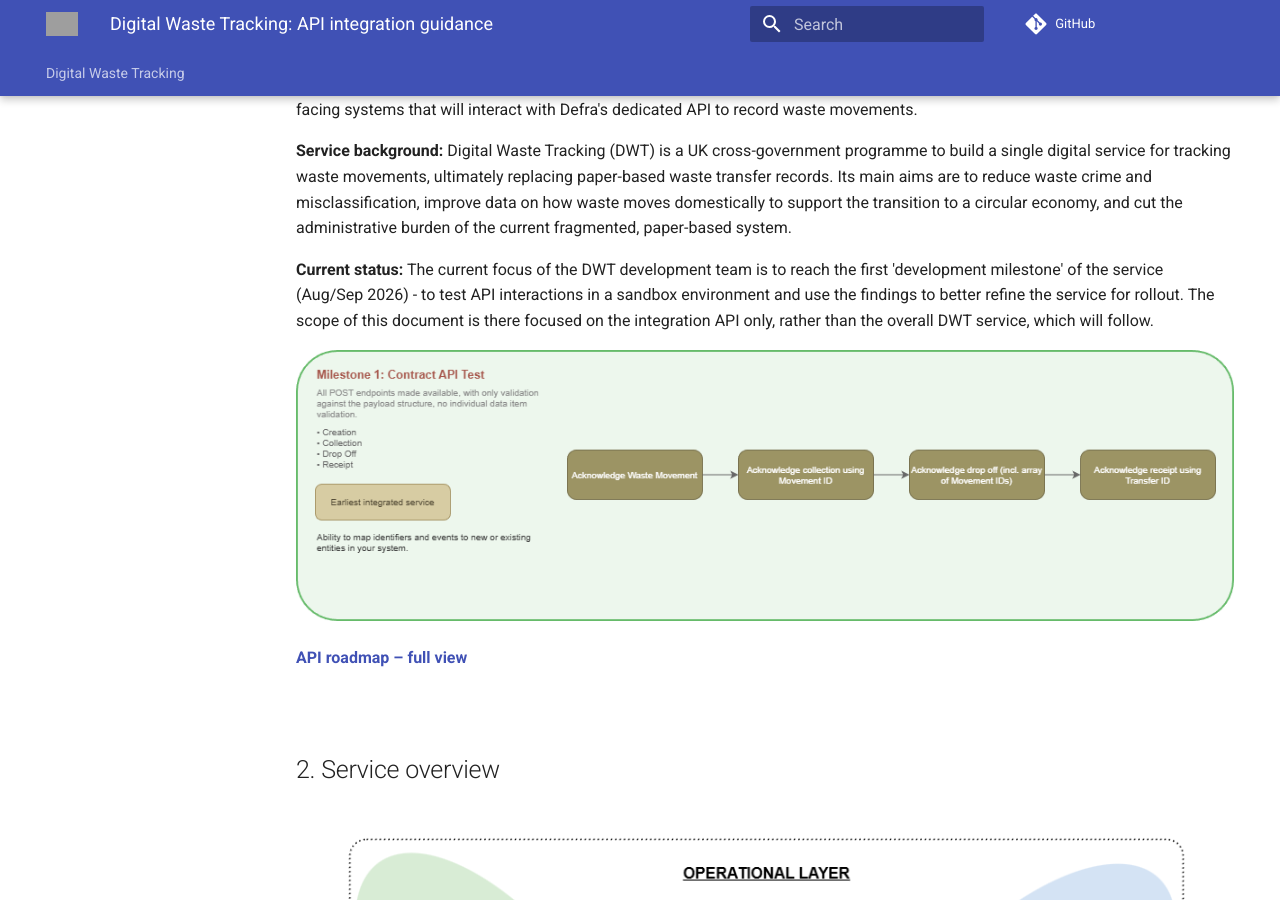
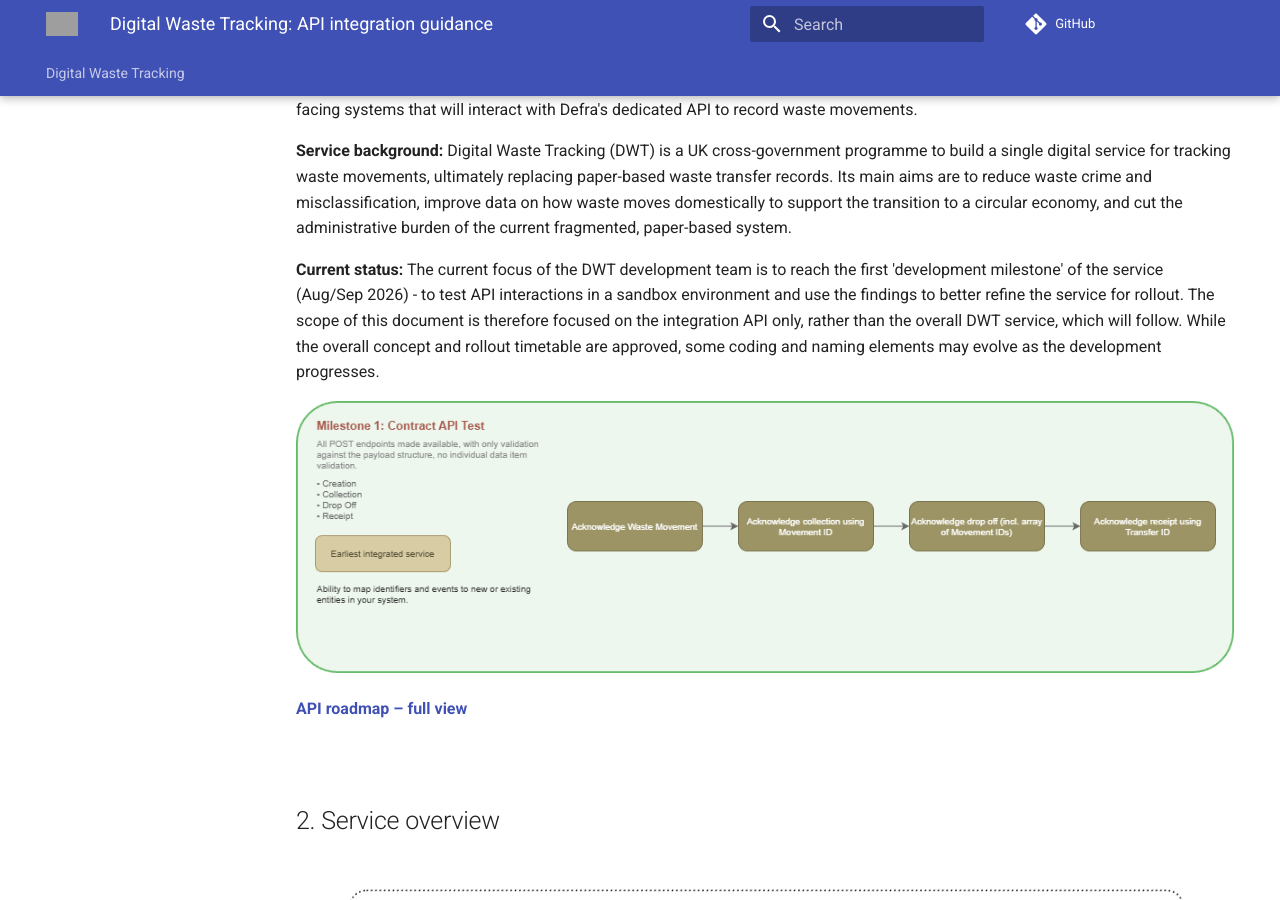
Before and after one commit to DEFRA/digital-waste-tracking-api-docs, an MkDocs documentation site: the page built from docs/software-provider-integration-guidance.md, in a window 1280 px wide and 900 px high, scrolled down 961 px. Built offline with MkDocs 1.6.1 and Material for MkDocs 9.7.7, drawn with Linux system fonts in a browser that asks for light colours; comment, search, counter and statistics services are not loaded; the version menu is left out; grey boxes are pictures that could not be loaded.

Commit message:
Update software-provider-integration-guidance.md

```diff
--- a/docs/software-provider-integration-guidance.md
+++ b/docs/software-provider-integration-guidance.md
@@ -33,7 +33,7 @@
 
 **Service background:** Digital Waste Tracking (DWT) is a UK cross-government programme to build a single digital service for tracking waste movements, ultimately replacing paper-based waste transfer records. Its main aims are to reduce waste crime and misclassification, improve data on how waste moves domestically to support the transition to a circular economy, and cut the administrative burden of the current fragmented, paper-based system.
 
-**Current status:** The current focus of the DWT development team is to reach the first 'development milestone' of the service (Aug/Sep 2026) - to test API interactions in a sandbox environment and use the findings to better refine the service for rollout. The scope of this document is there focused on the integration API only, rather than the overall DWT service, which will follow.
+**Current status:** The current focus of the DWT development team is to reach the first 'development milestone' of the service (Aug/Sep 2026) - to test API interactions in a sandbox environment and use the findings to better refine the service for rollout. The scope of this document is therefore focused on the integration API only, rather than the overall DWT service, which will follow. While the overall concept and rollout timetable are approved, some coding and naming elements may evolve as the development progresses.
 
 ![DWT events](./images/dwt-api-delivery-roadmap-milestone-1.png)
 
```
